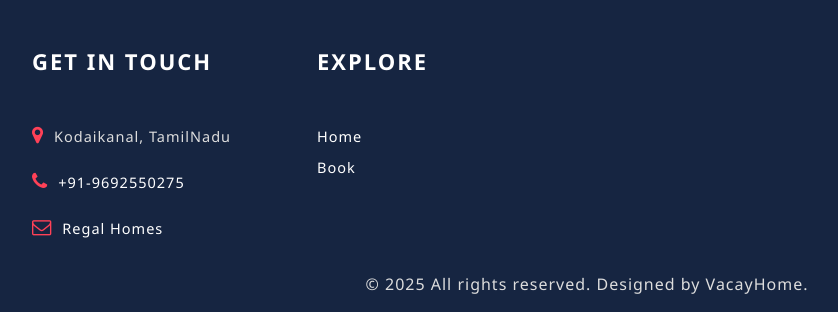
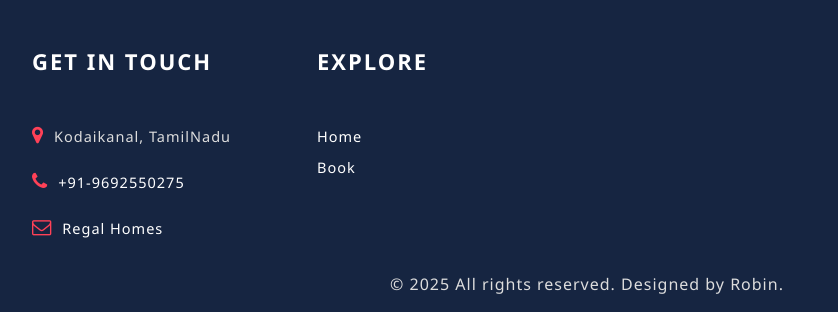
Before and after one commit to Robin-P2/hotel-reservation-system, a Flask app: page /admin_dashboard in a window 1280 px wide. Shown: the part 488-800 px from the top of the page, without its empty margins (53-891 px from the left). Run offline with Flask 3, Linux system fonts and the light colour scheme; the visitor is signed in with stand-in values (Sample User, id 1); data that the repository does not hold is empty; some libraries are stand-ins or nearby versions.

Commit message:
Update admin_dashboard.html

```diff
--- a/templates/admin_dashboard.html
+++ b/templates/admin_dashboard.html
@@ -132,7 +132,7 @@
       </div>
     </div>
     <div class="copyright">
-      &copy; 2025 All rights reserved. Designed by VacayHome.
+      &copy; 2025 All rights reserved. Designed by Robin.
     </div>
   </div>
 </footer>
```
